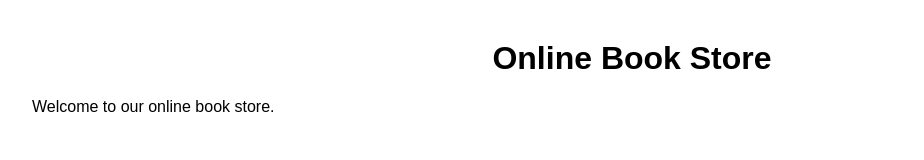
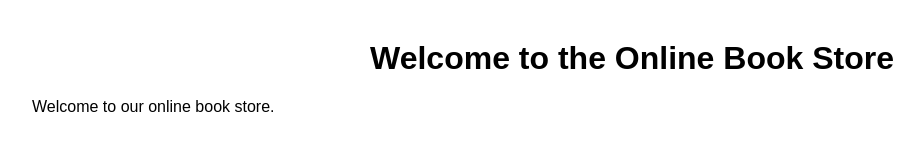
Before and after one commit to lahari635/team-version-control-project, a plain HTML site: page index.html in a window 1280 px wide. Shown: the whole page, without its empty margins (8-932 px from the left). Drawn offline with Linux system fonts and the light colour scheme.

Commit message:
Update main bookstore heading

```diff
--- a/index.html
+++ b/index.html
@@ -5,7 +5,7 @@
     <link rel="stylesheet" href="style.css">
 </head>
 <body>
-    <h1>Online Book Store</h1>
+    <h1>Welcome to the Online Book Store</h1>
     <p>Welcome to our online book store.</p>
 </body>
 </html>
```
